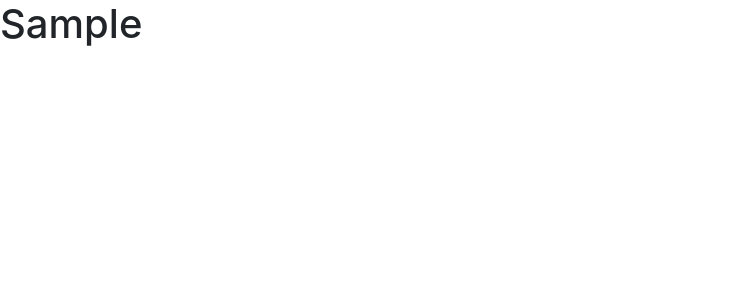
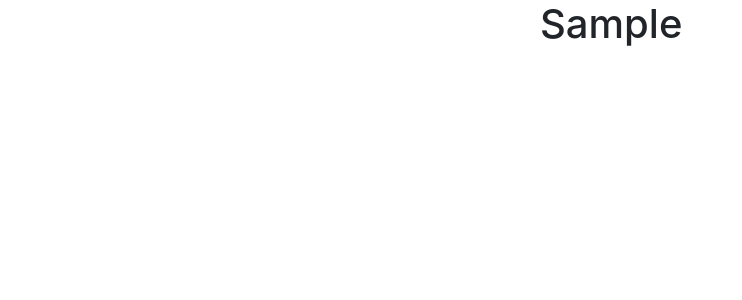
Before and after one commit to ph36/sample.gh-pages, a Nuxt app in the folder mnt/app/: page / in a window 1280 px wide. Shown: the top 300 px of the page, without its empty margins (0-742 px from the left). Built offline with nearby package versions, Linux system fonts and the light colour scheme.

Commit message:
[clean] README の更新.

```diff
--- a/mnt/app/src/layouts/default.vue
+++ b/mnt/app/src/layouts/default.vue
@@ -1,7 +1,9 @@
 
 <template>
   <div>
-    <nuxt />
+    <main class="mx-auto" >
+      <nuxt />
+    </main>
   </div>
 </template>
 
@@ -9,3 +11,9 @@
 export default {
 }
 </script>
+
+<style>
+main {
+  width: 200px;
+}
+</style>
```
Also changed, not shown: 1 other file (tests, documents, lock files or other folders).
